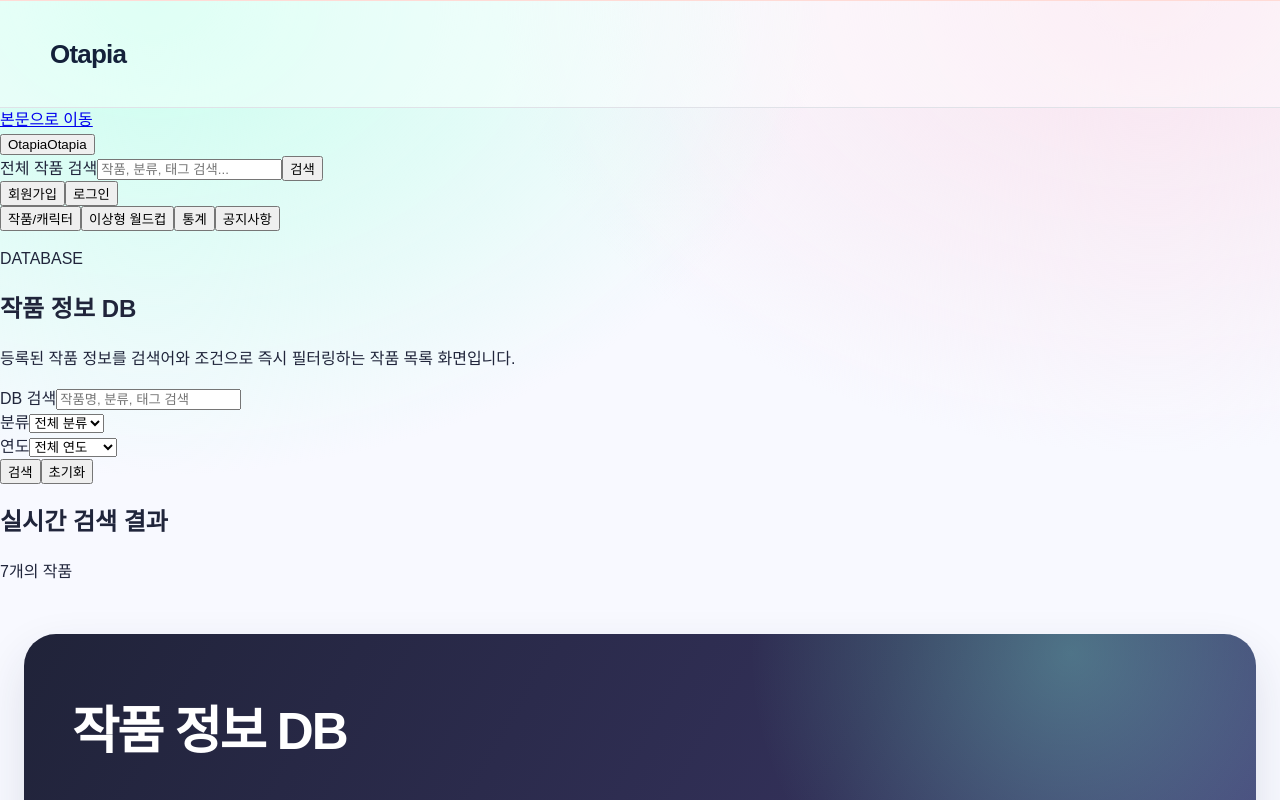
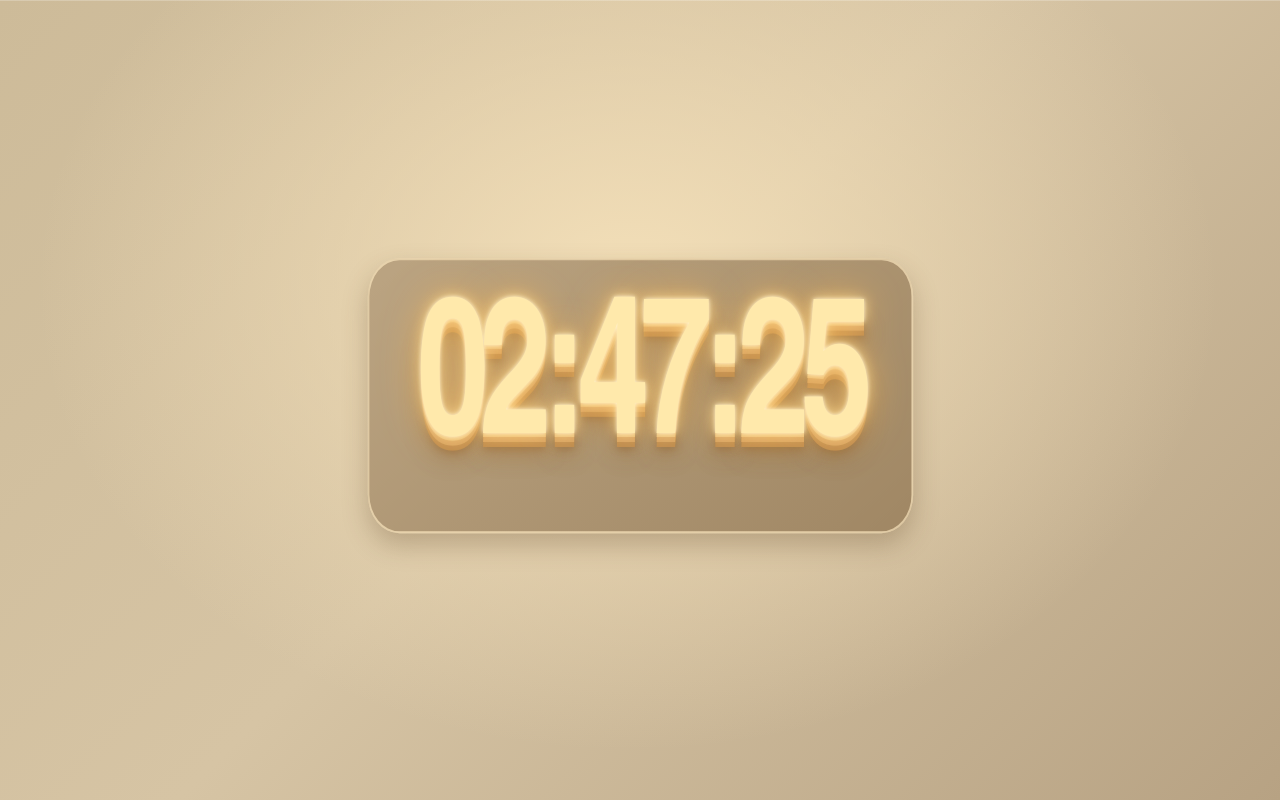
Before and after one commit to ratewolf/Web2Projects, a React (Create React App) app: page / in a window 1280 px wide. Shown: the top 800 px of the page. Built offline with nearby package versions, Linux system fonts and the light colour scheme.

Commit message:
4장 Element와 ReactDOM

```diff
--- /dev/null
+++ b/src/04/Clock.css
@@ -0,0 +1,43 @@
+.clock {
+  /* 부모 요소의 여백이나 너비와 관계없이 화면 전체를 채웁니다. */
+  position: fixed;
+  inset: 0;
+  display: grid;
+  place-items: center;
+  box-sizing: border-box;
+  overflow: hidden;
+  isolation: isolate;
+  background:
+          radial-gradient(ellipse at 49% 36%, #f3dfb8 0%, transparent 64%),
+          linear-gradient(135deg, #cdbb99 0%, #d6c4a4 47%, #b7a283 100%);
+  box-shadow: inset 0 1px 0 rgb(255 255 255 / 22%);
+}
+
+.clock__time {
+  display: block;
+  margin: 0;
+  padding: 0.18em 0.3em 0.23em;
+  border: 2px solid rgb(255 235 195 / 65%);
+  border-radius: 0.2em;
+  background: linear-gradient(145deg, #bba482, #a08764);
+  box-shadow: 0 12px 28px rgb(87 62 32 / 28%);
+  color: #ffe9ab;
+  font-family: "Arial Narrow", "Liberation Sans Narrow", Arial, sans-serif;
+  font-size: clamp(3rem, 24vmin, 18rem);
+  font-weight: 700;
+  font-variant-numeric: tabular-nums;
+  line-height: 1;
+  letter-spacing: -0.055em;
+  white-space: nowrap;
+  transform: translateY(-0.025em) scaleX(0.82);
+  transform-origin: center;
+  text-shadow:
+          0 0 0.025em #fff4d3,
+          0 0 0.08em rgb(255 220 145 / 95%),
+          0 0 0.22em rgb(255 184 79 / 75%),
+          0 0.02em 0 #eac283,
+          0 0.045em 0 #d5a366,
+          0 0.07em 0 #bd8c52,
+          0 0.09em 0.04em rgb(141 96 48 / 45%),
+          0 0.12em 0.13em rgb(125 85 42 / 32%);
+}
--- /dev/null
+++ b/src/04/Clock.jsx
@@ -0,0 +1,30 @@
+import React, { useEffect, useState } from "react";
+import "./Clock.css";
+
+function Clock() {
+    const [now, setNow] = useState(() => new Date());
+
+    useEffect(() => {
+        const timer = setInterval(() => setNow(new Date()), 1000);
+        return () => clearInterval(timer);
+    }, []);
+
+    const hours = String(now.getHours()).padStart(2, "0");
+    const minutes = String(now.getMinutes()).padStart(2, "0");
+    const seconds = String(now.getSeconds()).padStart(2, "0");
+    const time = `${hours}:${minutes}:${seconds}`;
+
+    return (
+        <div className="clock">
+            <time
+                className="clock__time"
+                dateTime={time}
+                aria-label={`현재 시각은 ${hours}시 ${minutes}분 ${seconds}입니다.`}
+            >
+                {time}
+            </time>
+        </div>
+    );
+}
+
+export default Clock;
--- a/src/index.js
+++ b/src/index.js
@@ -6,15 +6,22 @@ import './index.css';
 import reportWebVitals from './reportWebVitals';
 // import Library from "./03/enhanced_css/Library";
 // import "./03/enhanced_css/Book.css"
-import Library from "./03/custom_css/Library";
-import "./03/custom_css/Book.css"
+// import Library from "./03/enhanced_css/Library";
+// import "./03/enhanced_css/Book.css"
+import Clock from "./04/Clock";
+import "./04/Clock.css"
 
 const root = ReactDOM.createRoot(document.getElementById('root'));
-root.render(
-  <React.StrictMode>
-    <Library />
-  </React.StrictMode>
+
+setInterval(() => {
+        root.render(
+            <React.StrictMode>
+                <Clock />
+            </React.StrictMode>
+        );
+    }, 1000
 );
+
 
 // If you want to start measuring performance in your app, pass a function
 // to log results (for example: reportWebVitals(console.log))
```
